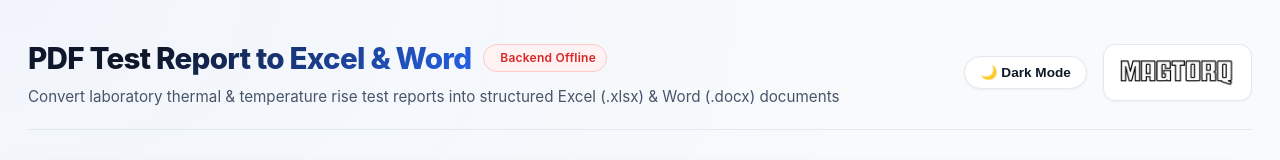
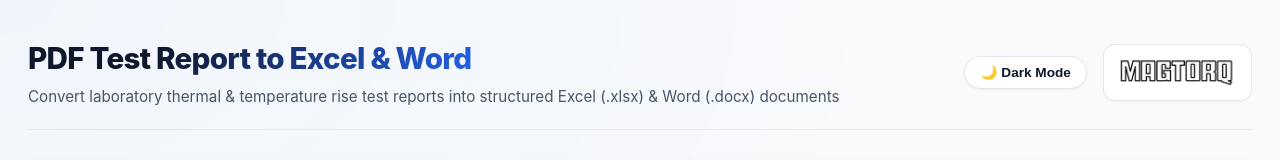
Before and after one commit to Kundan8889/pdf-test-report-to-excel, a React (Vite) app in the folder frontend/: page / in a window 1280 px wide. Shown: the top 160 px of the page. Built offline with nearby package versions, Linux system fonts and the light colour scheme; no server answers; the HTML template or start-up script is replaced by a standard one.

Commit message:
refactor: remove FastAPI live status badge from header

```diff
--- a/frontend/src/pages/Home.jsx
+++ b/frontend/src/pages/Home.jsx
@@ -327,18 +327,9 @@ export default function Home() {
     <div className="app-container">
       <header className="header" style={{ display: 'flex', justifyContent: 'space-between', alignItems: 'center', flexWrap: 'wrap', gap: '1.25rem' }}>
         <div>
-          <div style={{ display: 'flex', alignItems: 'center', gap: '0.75rem', flexWrap: 'wrap' }}>
-            <h1 className="header-title-gradient" style={{ margin: 0 }}>
-              PDF Test Report to Excel &amp; Word
-            </h1>
-            <div
-              className={`badge ${isServerOnline ? 'badge-success' : 'badge-danger'}`}
-              style={{ padding: '0.25rem 0.65rem', fontSize: '0.75rem' }}
-            >
-              <span className={isServerOnline ? 'pulse-indicator' : ''} />
-              <span>{isServerOnline ? 'FastAPI Engine Live' : 'Backend Offline'}</span>
-            </div>
-          </div>
+          <h1 className="header-title-gradient" style={{ margin: 0 }}>
+            PDF Test Report to Excel &amp; Word
+          </h1>
           <p style={{ color: 'var(--text-secondary)', margin: '0.35rem 0 0 0', fontSize: '0.95rem' }}>
             Convert laboratory thermal &amp; temperature rise test reports into structured Excel (.xlsx) &amp; Word (.docx) documents
           </p>
```
